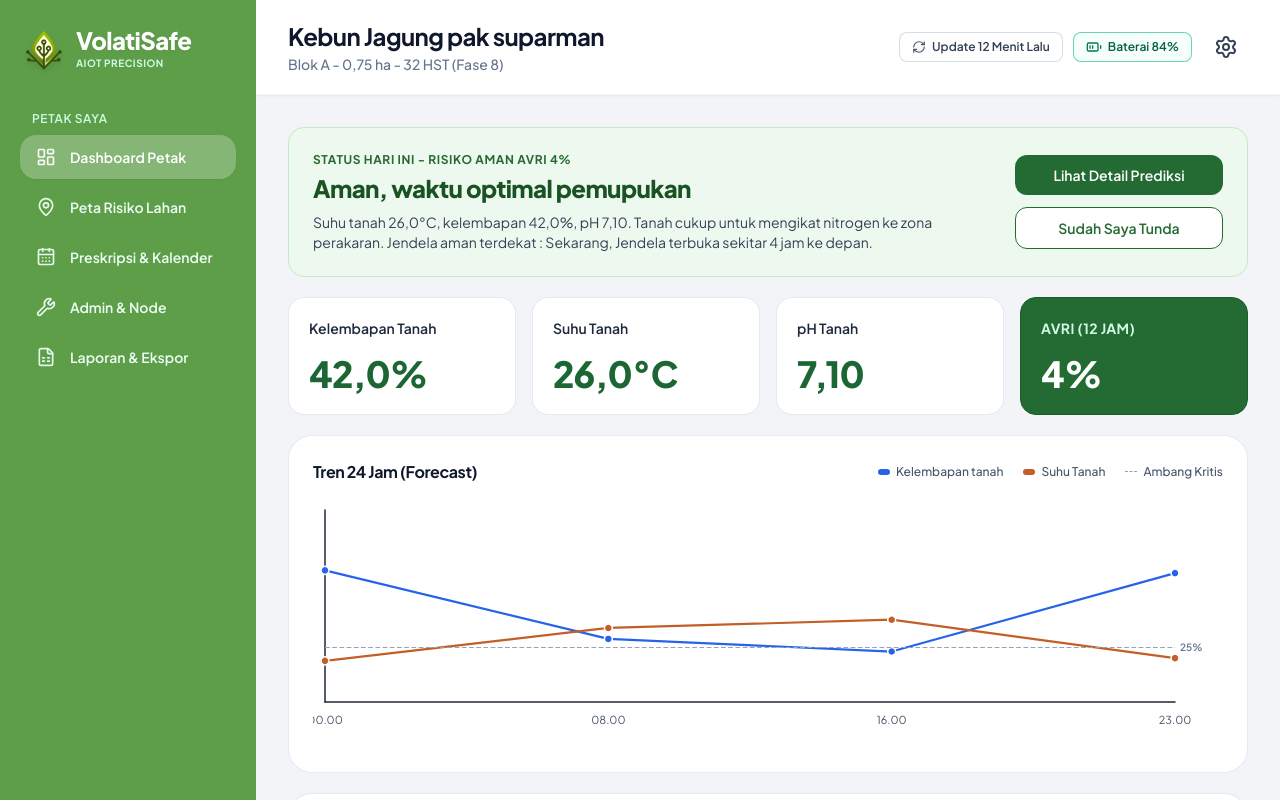
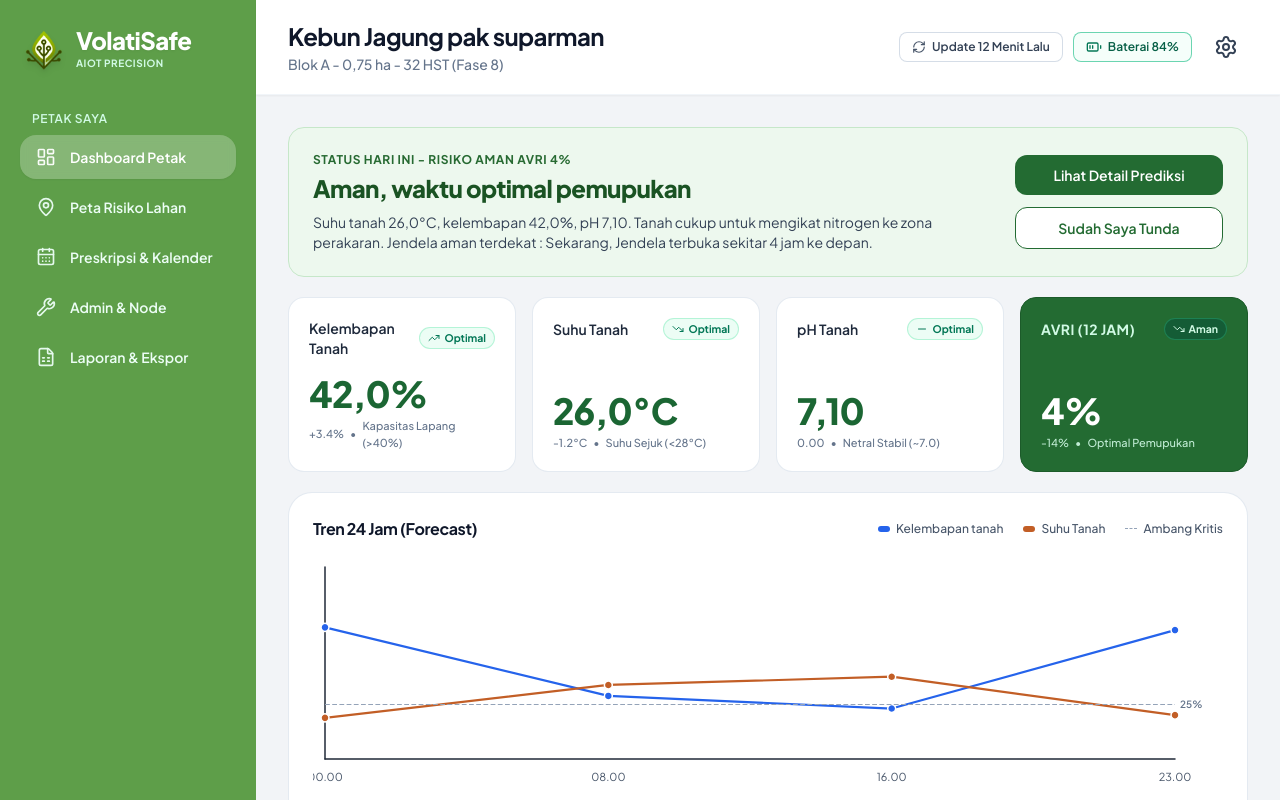
Before and after one commit to syifamojocanggih-hash/VolatiSafe-AIoT, a Next.js app in the folder frontend/: page / in a window 1280 px wide. Shown: the top 800 px of the page. Built offline with nearby package versions, Linux system fonts and the light colour scheme.

Commit message:
feat: add dashboard page, metric cards grid, prediction detail modal, and documentation changelog

```diff
--- a/frontend/src/app/page.tsx
+++ b/frontend/src/app/page.tsx
@@ -100,7 +100,10 @@ export default function DashboardPage() {
               />
 
               {/* 4 Metric Telemetry Cards */}
-              <MetricCardsGrid metrics={currentData.metrics} />
+              <MetricCardsGrid
+                metrics={currentData.metrics}
+                riskCategory={currentData.statusBanner.category}
+              />
 
               {/* 24-Hour Forecast Trend Chart (ECharts + Shadcn styling) */}
               <Trend24hChart data={currentData.trend24h} />
--- a/frontend/src/components/dashboard/MetricCardsGrid.tsx
+++ b/frontend/src/components/dashboard/MetricCardsGrid.tsx
@@ -1,48 +1,195 @@
 'use client';
 
 import React from 'react';
-import { MetricItem } from '@/types/dashboard';
+import { TrendingDown, TrendingUp, Minus } from 'lucide-react';
+import { MetricItem, RiskCategory } from '@/types/dashboard';
 
 interface MetricCardsGridProps {
   metrics: MetricItem[];
+  riskCategory?: RiskCategory;
 }
 
-export const MetricCardsGrid: React.FC<MetricCardsGridProps> = ({ metrics }) => {
+export const MetricCardsGrid: React.FC<MetricCardsGridProps> = ({ metrics, riskCategory }) => {
   return (
     <div className="grid grid-cols-2 lg:grid-cols-4 gap-3.5 sm:gap-4">
       {metrics.map((item) => {
         if (item.isAvriCard) {
-          // Solid Green AVRI Card as shown in the mockup
+          // Tentukan warna dan status kartu AVRI sesuai tingkat risiko
+          const isDanger =
+            item.status === 'danger' ||
+            riskCategory === 'kritis' ||
+            riskCategory === 'bahaya' ||
+            item.numericValue > 60;
+
+          const isWarning =
+            !isDanger &&
+            (item.status === 'warning' || riskCategory === 'waspada' || item.numericValue > 30);
+
+          let bgClass = 'bg-[#236B32] border-[#1C5B2A]'; // default aman (hijau tua)
+          let labelColor = 'text-emerald-100';
+          let badgeClass = 'bg-emerald-900/50 text-emerald-100 border-emerald-400/30';
+          let badgeText = 'Aman';
+          let subtextColor = 'text-emerald-100/90';
+          let subtext = 'Optimal Pemupukan';
+          let TrendIcon = TrendingDown;
+          let deltaText = item.delta24h || '-14%';
+
+          if (isDanger) {
+            bgClass = 'bg-[#DC2626] border-[#B91C1C]'; // Kritis / Merah pekat
+            labelColor = 'text-red-100';
+            badgeClass = 'bg-red-950/40 text-red-100 border-red-400/30';
+            badgeText = 'Kritis';
+            subtextColor = 'text-red-100/90';
+            subtext = 'Tunda Pemupukan';
+            TrendIcon = TrendingUp;
+            deltaText = item.delta24h || '+18%';
+          } else if (isWarning) {
+            bgClass = 'bg-[#D97706] border-[#B45309]'; // Waspada / Amber
+            labelColor = 'text-amber-100';
+            badgeClass = 'bg-amber-950/40 text-amber-100 border-amber-400/30';
+            badgeText = 'Waspada';
+            subtextColor = 'text-amber-100/90';
+            subtext = 'Pantau Mikroklimat';
+            TrendIcon = TrendingUp;
+            deltaText = item.delta24h || '+6%';
+          }
+
           return (
             <div
               key={item.id}
-              className="bg-[#236B32] rounded-2xl p-4 sm:p-5 text-white shadow-xs border border-[#1C5B2A] flex flex-col justify-between transition-transform hover:-translate-y-0.5"
+              className={`${bgClass} rounded-2xl p-4 sm:p-5 text-white shadow-xs border flex flex-col justify-between transition-all duration-200 hover:-translate-y-0.5`}
             >
-              <span className="text-xs sm:text-sm font-bold text-emerald-100 tracking-wide uppercase">
-                {item.label}
-              </span>
-              <div className="mt-2.5 sm:mt-4">
+              <div className="flex items-center justify-between gap-1.5">
+                <span className={`text-xs sm:text-sm font-bold tracking-wide uppercase ${labelColor}`}>
+                  {item.label}
+                </span>
+                <span
+                  className={`inline-flex items-center gap-1 px-2 py-0.5 rounded-full text-[10.5px] font-bold border ${badgeClass}`}
+                >
+                  <TrendIcon className="w-3 h-3" />
+                  <span>{badgeText}</span>
+                </span>
+              </div>
+
+              <div className="mt-3 sm:mt-4">
                 <span className="text-2xl sm:text-4xl font-extrabold text-white tracking-tight">
                   {item.value}
                 </span>
+                <div className={`mt-1 flex items-center gap-1.5 text-[11px] font-medium ${subtextColor}`}>
+                  <span>{deltaText}</span>
+                  <span>•</span>
+                  <span>{subtext}</span>
+                </div>
               </div>
             </div>
           );
         }
 
-        // Standard White Metric Cards with clean green accent value
+        // Kartu Telemetri Standar (Kelembapan Tanah, Suhu Tanah, pH Tanah)
+        const isDanger = item.status === 'danger';
+        const isWarning = item.status === 'warning';
+
+        // Nilai warna angka, border kartu, badge, dan arah tren
+        let valueColor = 'text-[#1B6633]'; // default aman (hijau)
+        let borderClass = 'border-slate-200/90';
+        let badgeBg = 'bg-emerald-50 text-emerald-700 border-emerald-200/80';
+        let badgeText = 'Optimal';
+        let subtext = 'Kondisi Ideal';
+        let TrendIcon = Minus;
+
+        if (item.id === 'moisture') {
+          if (isDanger) {
+            valueColor = 'text-[#DC2626]'; // MERAH saat kering
+            borderClass = 'border-red-200/90';
+            badgeBg = 'bg-red-50 text-red-700 border-red-200/80';
+            badgeText = 'Kritis';
+            subtext = 'Defisit Air (<25%)';
+            TrendIcon = TrendingDown;
+          } else if (isWarning) {
+            valueColor = 'text-[#D97706]'; // AMBER
+            borderClass = 'border-amber-200/90';
+            badgeBg = 'bg-amber-50 text-amber-700 border-amber-200/80';
+            badgeText = 'Waspada';
+            subtext = 'Kadar Air Rendah';
+            TrendIcon = TrendingDown;
+          } else {
+            valueColor = 'text-[#1B6633]'; // HIJAU
+            badgeText = 'Optimal';
+            subtext = 'Kapasitas Lapang (>40%)';
+            TrendIcon = TrendingUp;
+          }
+        } else if (item.id === 'temp') {
+          if (isDanger) {
+            valueColor = 'text-[#DC2626]'; // MERAH saat terik
+            borderClass = 'border-red-200/90';
+            badgeBg = 'bg-red-50 text-red-700 border-red-200/80';
+            badgeText = 'Kritis';
+            subtext = 'Panas Terik (>30°C)';
+            TrendIcon = TrendingUp;
+          } else if (isWarning) {
+            valueColor = 'text-[#D97706]'; // AMBER
+            borderClass = 'border-amber-200/90';
+            badgeBg = 'bg-amber-50 text-amber-700 border-amber-200/80';
+            badgeText = 'Waspada';
+            subtext = 'Mendekati Terik';
+            TrendIcon = TrendingUp;
+          } else {
+            valueColor = 'text-[#1B6633]'; // HIJAU saat sejuk
+            badgeText = 'Optimal';
+            subtext = 'Suhu Sejuk (<28°C)';
+            TrendIcon = TrendingDown;
+          }
+        } else if (item.id === 'ph') {
+          if (isDanger) {
+            valueColor = 'text-[#DC2626]'; // MERAH saat alkalin ekstrem
+            borderClass = 'border-red-200/90';
+            badgeBg = 'bg-red-50 text-red-700 border-red-200/80';
+            badgeText = 'Kritis';
+            subtext = 'Alkalin Tinggi (>8.0)';
+            TrendIcon = TrendingUp;
+          } else if (isWarning) {
+            valueColor = 'text-[#D97706]'; // AMBER saat basa
+            borderClass = 'border-amber-200/90';
+            badgeBg = 'bg-amber-50 text-amber-700 border-amber-200/80';
+            badgeText = 'Waspada';
+            subtext = 'Basa Berkapur (>7.5)';
+            TrendIcon = TrendingUp;
+          } else {
+            valueColor = 'text-[#1B6633]'; // HIJAU saat netral
+            badgeText = 'Optimal';
+            subtext = 'Netral Stabil (~7.0)';
+            TrendIcon = Minus;
+          }
+        }
+
+        const delta = item.delta24h || '';
+
         return (
           <div
             key={item.id}
-            className="bg-white rounded-2xl p-4 sm:p-5 border border-slate-200/90 shadow-2xs flex flex-col justify-between transition-transform hover:-translate-y-0.5"
+            className={`bg-white rounded-2xl p-4 sm:p-5 border ${borderClass} shadow-2xs flex flex-col justify-between transition-all duration-200 hover:-translate-y-0.5`}
           >
-            <span className="text-xs sm:text-sm font-semibold text-slate-800">
-              {item.label}
-            </span>
-            <div className="mt-2.5 sm:mt-4">
-              <span className="text-2xl sm:text-4xl font-extrabold text-[#1B6633] tracking-tight">
+            <div className="flex items-center justify-between gap-1.5">
+              <span className="text-xs sm:text-sm font-semibold text-slate-800">
+                {item.label}
+              </span>
+              <span
+                className={`inline-flex items-center gap-1 px-2 py-0.5 rounded-full text-[10.5px] font-bold border ${badgeBg}`}
+              >
+                <TrendIcon className="w-3 h-3" />
+                <span>{badgeText}</span>
+              </span>
+            </div>
+
+            <div className="mt-3 sm:mt-4">
+              <span className={`text-2xl sm:text-4xl font-extrabold tracking-tight ${valueColor}`}>
                 {item.value}
               </span>
+              <div className="mt-1 flex items-center gap-1.5 text-[11px] font-medium text-slate-500">
+                {delta && <span>{delta}</span>}
+                {delta && <span>•</span>}
+                <span>{subtext}</span>
+              </div>
             </div>
           </div>
         );
```
Also changed, not shown: frontend/src/components/modals/PredictionDetailModal.tsx (+36 -63 lines), 1 other file (tests, documents, lock files or other folders).
